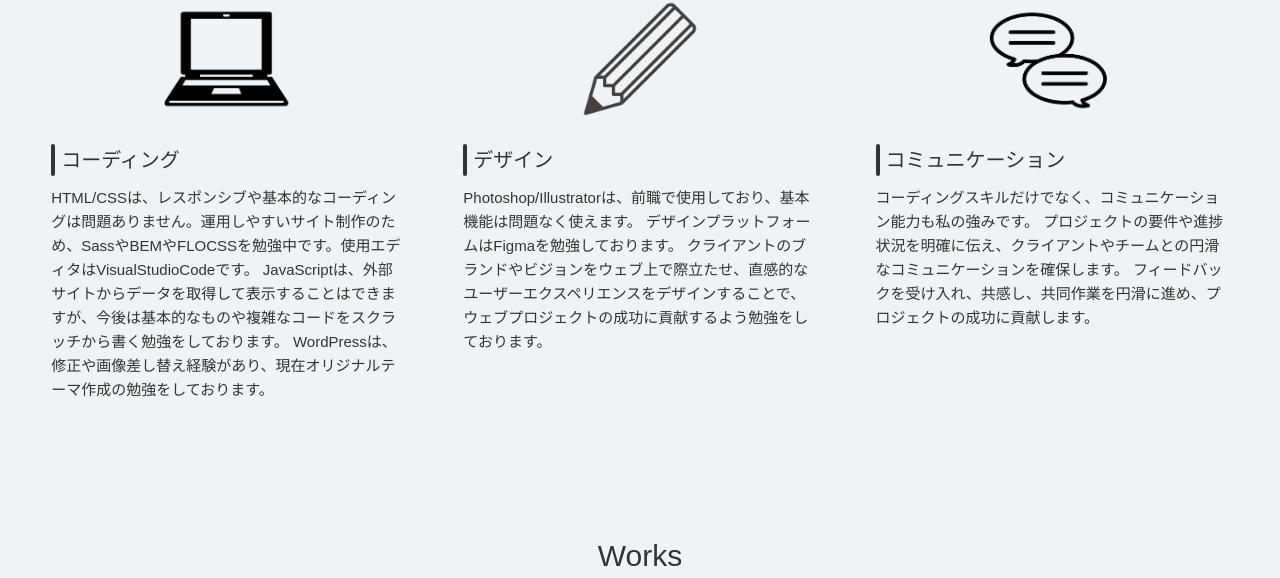
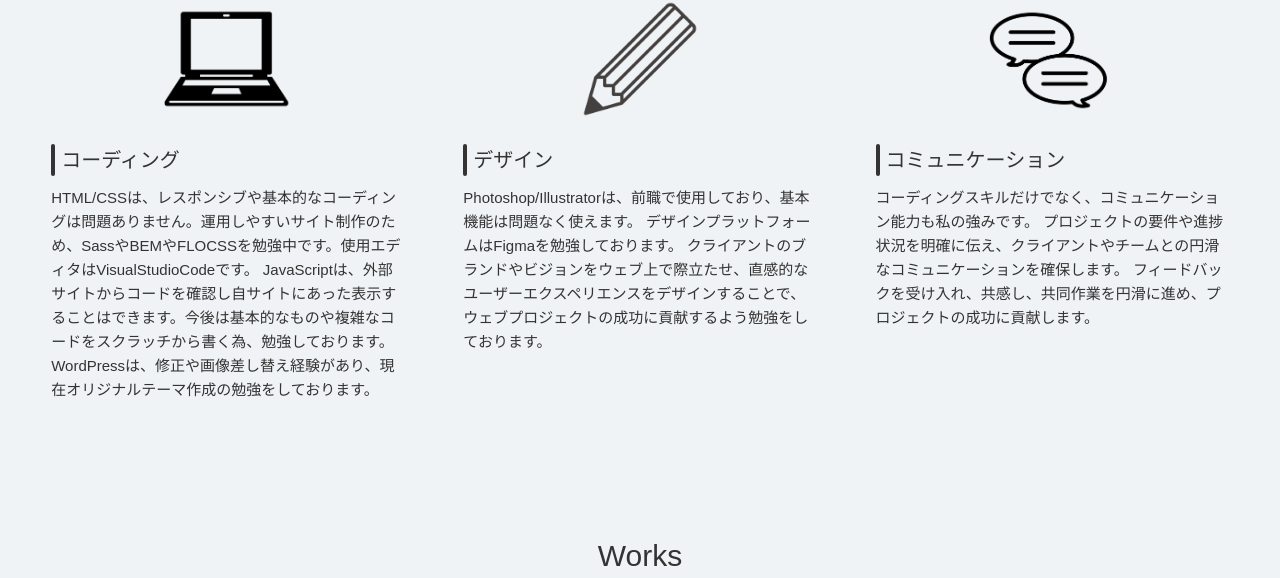
Before and after one commit to yamasaki-web/portfolio, a plain HTML site: page index.html in a window 1280 px wide. Shown: the part 854-1432 px from the top of the page. Drawn offline with nearby package versions, Linux system fonts and the light colour scheme.

Commit message:
Update index.html

```diff
--- a/index.html
+++ b/index.html
@@ -46,7 +46,7 @@
                 <h3>コーディング</h3>
                 <p>
                   HTML/CSSは、レスポンシブや基本的なコーディングは問題ありません。運用しやすいサイト制作のため、SassやBEMやFLOCSSを勉強中です。使用エディタはVisualStudioCodeです。
-                  JavaScriptは、外部サイトからデータを取得して表示することはできますが、今後は基本的なものや複雑なコードをスクラッチから書く勉強をしております。
+                  JavaScriptは、外部サイトからコードを確認し自サイトにあった表示することはできます。今後は基本的なものや複雑なコードをスクラッチから書く為、勉強しております。
                   WordPressは、修正や画像差し替え経験があり、現在オリジナルテーマ作成の勉強をしております。
                 </p>
               </div>
```
